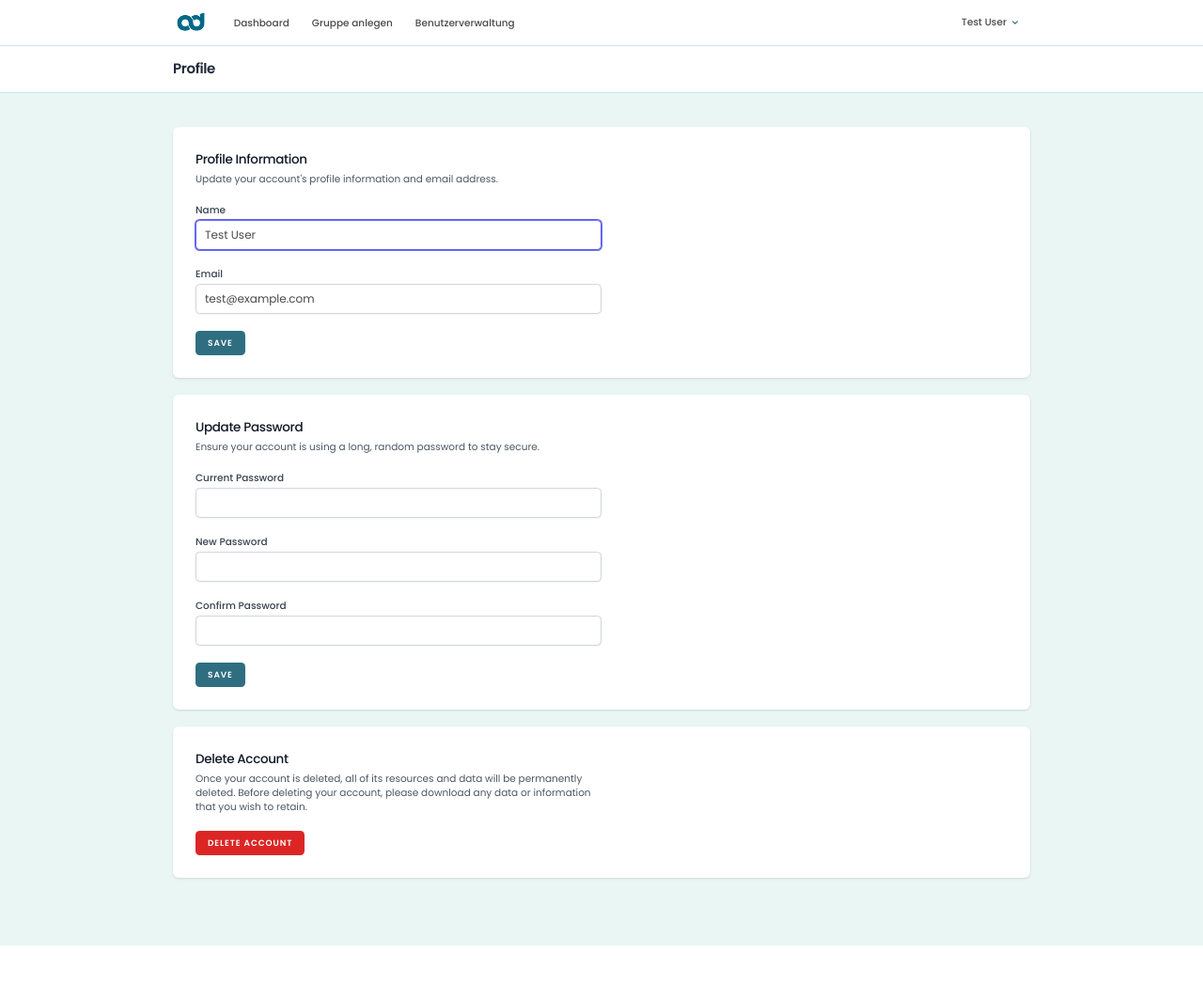
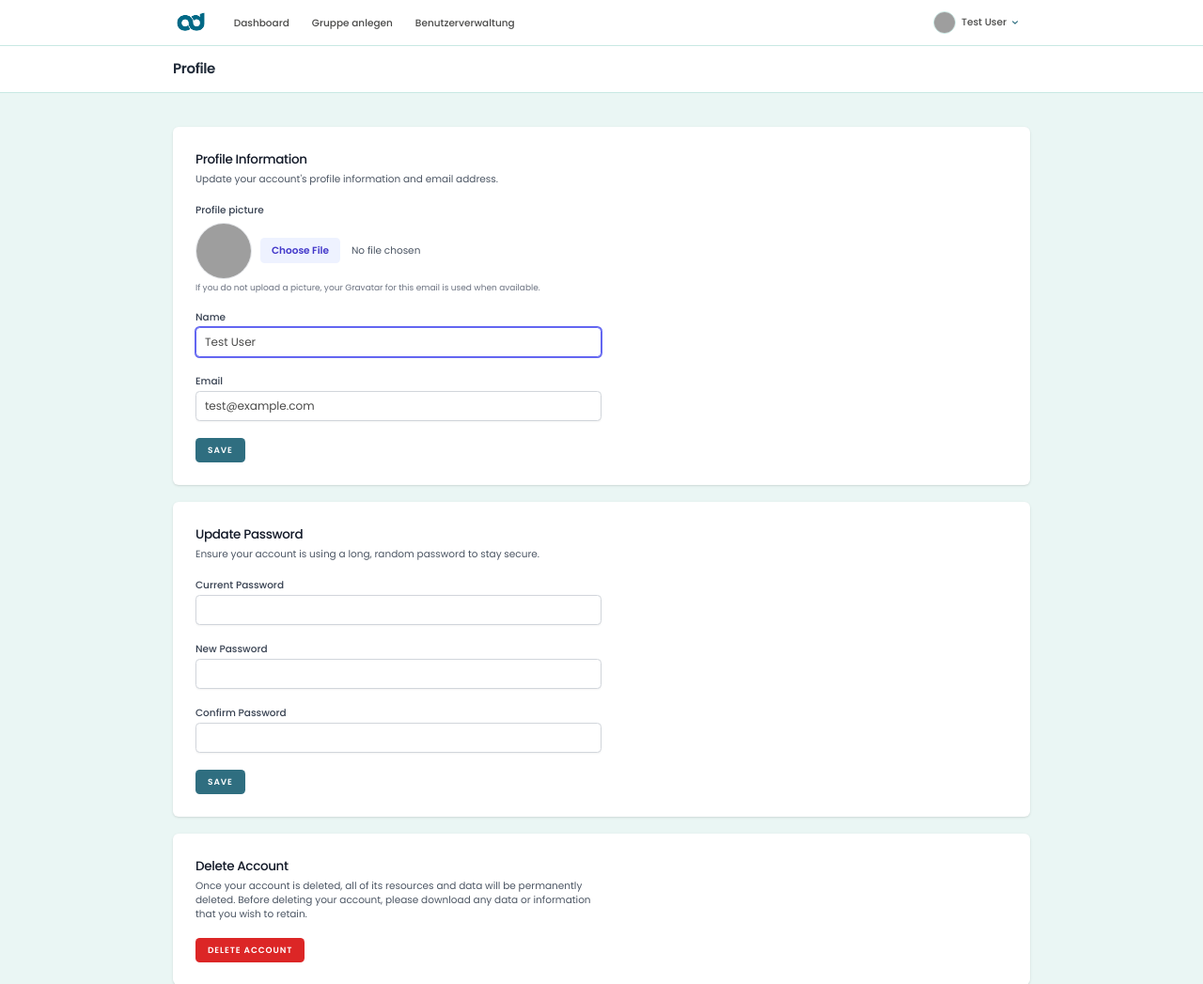
Before and after one commit to DZH-Hamburg/numberstore, a Laravel app: page /profile in a window 1280 px wide. Shown: the top 1047 px of the page at 94% size. Before the commit the page ends 1006 px from the top, so only its background shows below. Run offline with Laravel 12, Linux system fonts and the light colour scheme; a user stored in the database is signed in; data comes from the database, SQL or seed files in the repository; style sheets or scripts are compiled from the project's sources; some libraries are stand-ins or nearby versions; grey boxes are pictures that could not be loaded.

Commit message:
feat(profile): Avatar hochladen, entfernen, Gravatar-Fallback und API-Feld
Co-authored-by: DZH-Hamburg <DZH-Hamburg@users.noreply.github.com>

```diff
--- a/app/Http/Controllers/Api/V1/CurrentUserController.php
+++ b/app/Http/Controllers/Api/V1/CurrentUserController.php
@@ -24,6 +24,7 @@ class CurrentUserController extends Controller
                         new OA\Property(property: 'name', type: 'string'),
                         new OA\Property(property: 'email', type: 'string', format: 'email'),
                         new OA\Property(property: 'email_verified_at', type: 'string', format: 'date-time', nullable: true),
+                        new OA\Property(property: 'avatar_url', type: 'string', format: 'uri'),
                         new OA\Property(property: 'is_platform_admin', type: 'boolean'),
                         new OA\Property(property: 'can_create_groups', type: 'boolean'),
                     ]
@@ -38,6 +39,7 @@ class CurrentUserController extends Controller
 
         return response()->json([
             ...$user->only(['id', 'name', 'email', 'email_verified_at']),
+            'avatar_url' => $user->avatarUrl(),
             'is_platform_admin' => $user->is_platform_admin,
             'can_create_groups' => $user->can_create_groups,
         ]);
--- a/app/Http/Controllers/ProfileController.php
+++ b/app/Http/Controllers/ProfileController.php
@@ -7,6 +7,7 @@ use Illuminate\Http\RedirectResponse;
 use Illuminate\Http\Request;
 use Illuminate\Support\Facades\Auth;
 use Illuminate\Support\Facades\Redirect;
+use Illuminate\Support\Facades\Storage;
 use Illuminate\View\View;
 
 class ProfileController extends Controller
@@ -26,13 +27,38 @@ class ProfileController extends Controller
      */
     public function update(ProfileUpdateRequest $request): RedirectResponse
     {
-        $request->user()->fill($request->validated());
+        $user = $request->user();
+        $data = $request->safe()->except('avatar');
 
-        if ($request->user()->isDirty('email')) {
-            $request->user()->email_verified_at = null;
+        $user->fill($data);
+
+        if ($user->isDirty('email')) {
+            $user->email_verified_at = null;
         }
 
-        $request->user()->save();
+        if ($request->hasFile('avatar')) {
+            if ($user->avatar_path) {
+                Storage::disk('public')->delete($user->avatar_path);
+            }
+            $user->avatar_path = $request->file('avatar')->store('avatars/'.$user->id, 'public');
+        }
+
+        $user->save();
+
+        return Redirect::route('profile.edit')->with('status', 'profile-updated');
+    }
+
+    /**
+     * Remove the uploaded profile picture (Gravatar will be used again).
+     */
+    public function destroyAvatar(Request $request): RedirectResponse
+    {
+        $user = $request->user();
+
+        if ($user->avatar_path) {
+            Storage::disk('public')->delete($user->avatar_path);
+            $user->forceFill(['avatar_path' => null])->save();
+        }
 
         return Redirect::route('profile.edit')->with('status', 'profile-updated');
     }
@@ -50,6 +76,10 @@ class ProfileController extends Controller
 
         Auth::logout();
 
+        if ($user->avatar_path) {
+            Storage::disk('public')->delete($user->avatar_path);
+        }
+
         $user->delete();
 
         $request->session()->invalidate();
--- a/app/Http/Requests/ProfileUpdateRequest.php
+++ b/app/Http/Requests/ProfileUpdateRequest.php
@@ -26,6 +26,7 @@ class ProfileUpdateRequest extends FormRequest
                 'max:255',
                 Rule::unique(User::class)->ignore($this->user()->id),
             ],
+            'avatar' => ['nullable', 'image', 'max:2048'],
         ];
     }
 }
--- a/resources/views/layouts/navigation.blade.php
+++ b/resources/views/layouts/navigation.blade.php
@@ -35,6 +35,13 @@
                 <x-dropdown align="right" width="48">
                     <x-slot name="trigger">
                         <button type="button" class="inline-flex items-center px-3 py-2 border border-transparent text-sm leading-4 font-medium rounded-md text-opta-grey bg-white hover:text-opta-teal-dark focus:outline-none transition ease-in-out duration-150">
+                            <img
+                                src="{{ Auth::user()->avatarUrl(40) }}"
+                                alt=""
+                                width="32"
+                                height="32"
+                                class="me-2 h-8 w-8 rounded-full object-cover border border-opta-teal-light/40"
+                            />
                             <div>{{ Auth::user()->name }}</div>
                             <div class="ms-1">
                                 <svg class="fill-current h-4 w-4 text-opta-teal-dark" xmlns="http://www.w3.org/2000/svg" viewBox="0 0 20 20">
@@ -90,9 +97,18 @@
         </div>
 
         <div class="pt-4 pb-1 border-t border-opta-teal-light/30">
-            <div class="px-4">
-                <div class="font-medium text-base text-opta-grey">{{ Auth::user()->name }}</div>
-                <div class="font-medium text-sm text-opta-grey/80">{{ Auth::user()->email }}</div>
+            <div class="px-4 flex items-center gap-3">
+                <img
+                    src="{{ Auth::user()->avatarUrl(48) }}"
+                    alt=""
+                    width="48"
+                    height="48"
+                    class="h-12 w-12 shrink-0 rounded-full object-cover border border-opta-teal-light/40"
+                />
+                <div>
+                    <div class="font-medium text-base text-opta-grey">{{ Auth::user()->name }}</div>
+                    <div class="font-medium text-sm text-opta-grey/80">{{ Auth::user()->email }}</div>
+                </div>
             </div>
 
             <div class="mt-3 space-y-1 px-2">
--- a/resources/views/profile/partials/update-profile-information-form.blade.php
+++ b/resources/views/profile/partials/update-profile-information-form.blade.php
@@ -13,9 +13,49 @@
         @csrf
     </form>
 
-    <form method="post" action="{{ route('profile.update') }}" class="mt-6 space-y-6">
+    @if ($user->avatar_path)
+        <form id="remove-avatar-form" method="post" action="{{ route('profile.avatar.destroy') }}" class="hidden">
+            @csrf
+            @method('delete')
+        </form>
+    @endif
+
+    <form method="post" action="{{ route('profile.update') }}" enctype="multipart/form-data" class="mt-6 space-y-6">
         @csrf
         @method('patch')
+
+        <div>
+            <x-input-label :value="__('Profile picture')" />
+            <div class="mt-2 flex flex-col gap-3 sm:flex-row sm:items-center">
+                <img
+                    src="{{ $user->avatarUrl() }}"
+                    alt=""
+                    width="80"
+                    height="80"
+                    class="h-20 w-20 shrink-0 rounded-full object-cover border border-gray-200 bg-gray-50"
+                />
+                <div class="flex flex-col gap-2">
+                    <input
+                        id="avatar"
+                        name="avatar"
+                        type="file"
+                        accept="image/*"
+                        class="block w-full text-sm text-gray-600 file:mr-4 file:rounded-md file:border-0 file:bg-indigo-50 file:px-4 file:py-2 file:text-sm file:font-semibold file:text-indigo-700 hover:file:bg-indigo-100"
+                    />
+                    <x-input-error class="mt-0" :messages="$errors->get('avatar')" />
+                    @if ($user->avatar_path)
+                        <button
+                            type="submit"
+                            form="remove-avatar-form"
+                            class="text-left text-sm text-gray-600 underline hover:text-gray-900 rounded-md focus:outline-none focus:ring-2 focus:ring-offset-2 focus:ring-indigo-500"
+                        >
+                            {{ __('Remove uploaded picture (use Gravatar)') }}
+                        </button>
+                    @endif
+                </div>
+            </div>
+            <p class="mt-1 text-xs text-gray-500">{{ __('If you do not upload a picture, your Gravatar for this email is used when available.') }}</p>
+        </div>
 
         <div>
             <x-input-label for="name" :value="__('Name')" />
--- a/routes/web.php
+++ b/routes/web.php
@@ -46,6 +46,7 @@ Route::middleware(['auth', 'verified'])->group(function (): void {
 
     Route::get('/profile', [ProfileController::class, 'edit'])->name('profile.edit');
     Route::patch('/profile', [ProfileController::class, 'update'])->name('profile.update');
+    Route::delete('/profile/avatar', [ProfileController::class, 'destroyAvatar'])->name('profile.avatar.destroy');
     Route::delete('/profile', [ProfileController::class, 'destroy'])->name('profile.destroy');
 });
 
```
